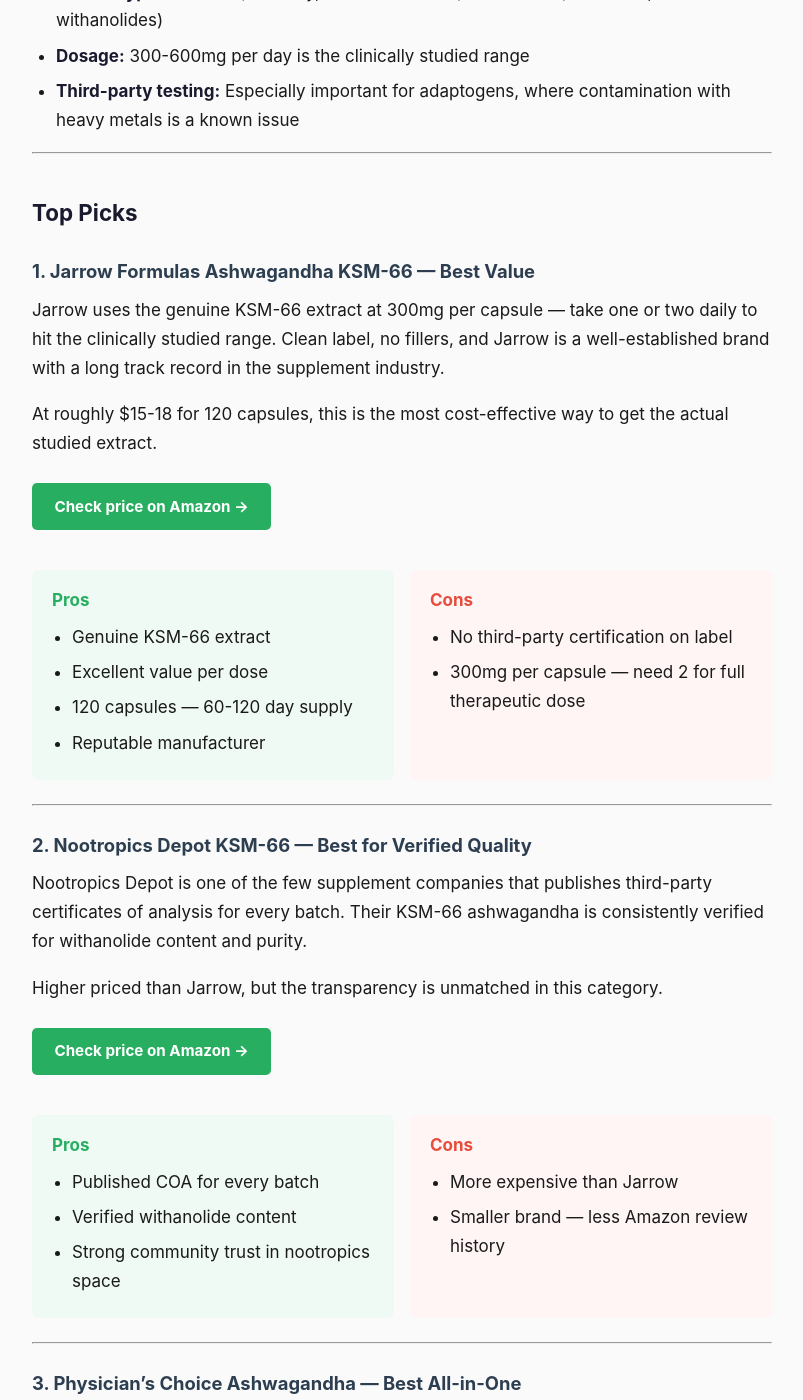
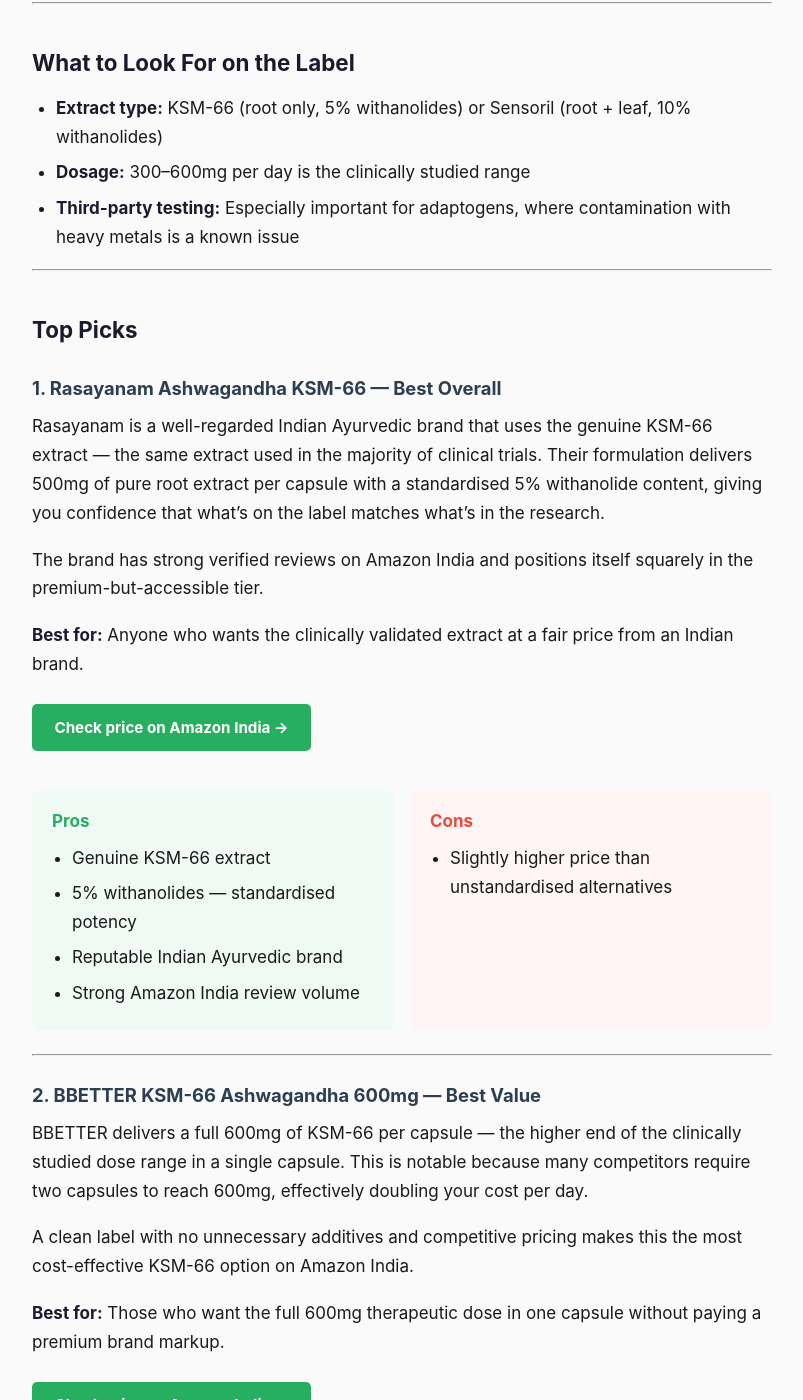
Before and after one commit to navingettu-ship-it/navingettu-ship-it.github.io, a Jekyll site: the page built from _posts/2026-03-18-ashwagandha-review.md, in a window 1280 px wide and 1400 px high, scrolled down 1328 px. Shown: the whole window, without its empty margins (238-1041 px from the left). Built offline with Jekyll 4.4.1, drawn with Linux system fonts in a browser that asks for light colours; some of the changed text lies outside the part shown.

Commit message:
Rewrite all posts for Amazon.in with ngdailyhealth-21 tag and India-available products

```diff
--- a/_posts/2026-03-18-ashwagandha-review.md
+++ b/_posts/2026-03-18-ashwagandha-review.md
@@ -1,7 +1,7 @@
 ---
 layout: post
-title: "Best Ashwagandha Supplements 2026: What the Research Actually Says"
-description: "Ashwagandha is one of the most studied adaptogens for stress, sleep, and testosterone. Here's what the evidence supports — and which supplements use the right extract."
+title: "Best Ashwagandha Supplements in India 2026: What the Research Actually Says"
+description: "Ashwagandha is one of the most studied adaptogens for stress, sleep, and testosterone. Here's what the evidence supports — and which supplements available in India use the right extract."
 date: 2026-03-18
 categories: [supplements]
 tags: [ashwagandha, stress, adaptogens, sleep, testosterone]
@@ -9,9 +9,9 @@ tags: [ashwagandha, stress, adaptogens, sleep, testosterone]
 
 Ashwagandha has gone from obscure Ayurvedic herb to one of the best-selling supplements in the world — and for once, the popularity is backed by real research. Multiple peer-reviewed studies have demonstrated meaningful reductions in cortisol, improvements in sleep quality, and modest gains in strength and testosterone in men.
 
-The problem isn't the herb. It's that most products on the market use cheap root powder with no standardisation — meaning you have no idea how much of the active compounds (withanolides) you're actually getting.
+India is actually at an advantage here: ashwagandha is native to the subcontinent, and several Indian brands have built formulations around the clinically validated extracts used in the research. The problem is that many cheaper products use unstandardised root powder — meaning you have no idea how much of the active compounds (withanolides) you're actually getting.
 
-Here's what the evidence supports, and which products actually deliver it.
+Here's what the evidence supports, and which products available on Amazon India actually deliver it.
 
 ---
 
@@ -32,103 +32,120 @@ The clinical evidence for ashwagandha is stronger than most supplements. Key fin
 ## What to Look For on the Label
 
 - **Extract type:** KSM-66 (root only, 5% withanolides) or Sensoril (root + leaf, 10% withanolides)
-- **Dosage:** 300-600mg per day is the clinically studied range
+- **Dosage:** 300–600mg per day is the clinically studied range
 - **Third-party testing:** Especially important for adaptogens, where contamination with heavy metals is a known issue
 
 ---
 
 ## Top Picks
 
-### 1. Jarrow Formulas Ashwagandha KSM-66 — Best Value
+### 1. Rasayanam Ashwagandha KSM-66 — Best Overall
 
-Jarrow uses the genuine KSM-66 extract at 300mg per capsule — take one or two daily to hit the clinically studied range. Clean label, no fillers, and Jarrow is a well-established brand with a long track record in the supplement industry.
+Rasayanam is a well-regarded Indian Ayurvedic brand that uses the genuine KSM-66 extract — the same extract used in the majority of clinical trials. Their formulation delivers 500mg of pure root extract per capsule with a standardised 5% withanolide content, giving you confidence that what's on the label matches what's in the research.
 
-At roughly $15-18 for 120 capsules, this is the most cost-effective way to get the actual studied extract.
+The brand has strong verified reviews on Amazon India and positions itself squarely in the premium-but-accessible tier.
 
-<a href="https://www.amazon.com/dp/B01BMYXF18?tag=ngdailyhealth-20" class="buy-btn" rel="nofollow sponsored" target="_blank">Check price on Amazon →</a>
+**Best for:** Anyone who wants the clinically validated extract at a fair price from an Indian brand.
+
+<a href="https://www.amazon.in/dp/B0983S9XDM?tag=ngdailyhealth-21" class="buy-btn" rel="nofollow sponsored" target="_blank">Check price on Amazon India →</a>
 
 <div class="pros-cons">
   <div class="pros">
     <h4>Pros</h4>
     <ul>
       <li>Genuine KSM-66 extract</li>
-      <li>Excellent value per dose</li>
-      <li>120 capsules — 60-120 day supply</li>
-      <li>Reputable manufacturer</li>
+      <li>5% withanolides — standardised potency</li>
+      <li>Reputable Indian Ayurvedic brand</li>
+      <li>Strong Amazon India review volume</li>
     </ul>
   </div>
   <div class="cons">
     <h4>Cons</h4>
     <ul>
-      <li>No third-party certification on label</li>
-      <li>300mg per capsule — need 2 for full therapeutic dose</li>
+      <li>Slightly higher price than unstandardised alternatives</li>
     </ul>
   </div>
 </div>
 
 ---
 
-### 2. Nootropics Depot KSM-66 — Best for Verified Quality
+### 2. BBETTER KSM-66 Ashwagandha 600mg — Best Value
 
-Nootropics Depot is one of the few supplement companies that publishes third-party certificates of analysis for every batch. Their KSM-66 ashwagandha is consistently verified for withanolide content and purity.
+BBETTER delivers a full 600mg of KSM-66 per capsule — the higher end of the clinically studied dose range in a single capsule. This is notable because many competitors require two capsules to reach 600mg, effectively doubling your cost per day.
 
-Higher priced than Jarrow, but the transparency is unmatched in this category.
+A clean label with no unnecessary additives and competitive pricing makes this the most cost-effective KSM-66 option on Amazon India.
 
-<a href="https://www.amazon.com/dp/B07PHXQ9SN?tag=ngdailyhealth-20" class="buy-btn" rel="nofollow sponsored" target="_blank">Check price on Amazon →</a>
+**Best for:** Those who want the full 600mg therapeutic dose in one capsule without paying a premium brand markup.
+
+<a href="https://www.amazon.in/dp/B09D7KGYK2?tag=ngdailyhealth-21" class="buy-btn" rel="nofollow sponsored" target="_blank">Check price on Amazon India →</a>
 
 <div class="pros-cons">
   <div class="pros">
     <h4>Pros</h4>
     <ul>
-      <li>Published COA for every batch</li>
-      <li>Verified withanolide content</li>
-      <li>Strong community trust in nootropics space</li>
+      <li>600mg KSM-66 per capsule — full dose in one</li>
+      <li>Best price-per-mg of KSM-66 in this category</li>
+      <li>Clean label</li>
     </ul>
   </div>
   <div class="cons">
     <h4>Cons</h4>
     <ul>
-      <li>More expensive than Jarrow</li>
-      <li>Smaller brand — less Amazon review history</li>
+      <li>Smaller brand — fewer reviews than Rasayanam</li>
     </ul>
   </div>
 </div>
 
 ---
 
-### 3. Physician's Choice Ashwagandha — Best All-in-One
+### 3. TrueBasics Ashwagandha — Best for Beginners
 
-Physician's Choice combines 1950mg of ashwagandha root powder with black pepper extract (BioPerine) for enhanced absorption. It's a higher raw dose than KSM-66 alternatives, though without the standardised withanolide guarantee.
+TrueBasics is backed by HealthKart, one of India's most established nutrition companies. Their ashwagandha uses clinically researched KSM-66 and is widely available across India, both online and in stores. The brand recognition and accessibility make it a low-risk first choice for someone new to ashwagandha supplementation.
 
-A good option if you respond better to whole-root preparations.
+**Best for:** First-time users who want a familiar, widely available brand with easy access to customer support.
 
-<a href="https://www.amazon.com/dp/B07BNVWGBZ?tag=ngdailyhealth-20" class="buy-btn" rel="nofollow sponsored" target="_blank">Check price on Amazon →</a>
+<a href="https://www.amazon.in/dp/B07V3MY9XJ?tag=ngdailyhealth-21" class="buy-btn" rel="nofollow sponsored" target="_blank">Check price on Amazon India →</a>
+
+<div class="pros-cons">
+  <div class="pros">
+    <h4>Pros</h4>
+    <ul>
+      <li>Backed by HealthKart — established Indian nutrition company</li>
+      <li>KSM-66 extract</li>
+      <li>Widely available, easy returns/support</li>
+    </ul>
+  </div>
+  <div class="cons">
+    <h4>Cons</h4>
+    <ul>
+      <li>Slightly pricier than BBETTER for the same extract</li>
+    </ul>
+  </div>
+</div>
 
 ---
 
 ## How Long Does Ashwagandha Take to Work?
 
-This is the most common question — and the most commonly misrepresented. Based on the clinical data:
+- **Stress/cortisol:** Noticeable effect typically at 4–8 weeks of consistent use
+- **Sleep:** Some users report improvement within 1–2 weeks
+- **Strength/testosterone:** 8–12 weeks of combined supplementation and training
 
-- **Stress/cortisol:** Noticeable effect typically at 4-8 weeks of consistent use
-- **Sleep:** Some users report improvement within 1-2 weeks
-- **Strength/testosterone:** 8-12 weeks of combined supplementation and training
-
-Ashwagandha is not an acute supplement. Single-dose effects are minimal. The benefits are cumulative.
+Ashwagandha is not an acute supplement. Single-dose effects are minimal. The benefits are cumulative — consistency matters more than dose timing.
 
 ---
 
 ## Who Should Avoid It
 
 Ashwagandha is generally well-tolerated, but avoid it if:
-- You're pregnant or breastfeeding
+- You are pregnant or breastfeeding
 - You have autoimmune conditions (Hashimoto's, lupus, MS) — it may stimulate immune activity
-- You're on thyroid medication — ashwagandha can modestly increase T3/T4 levels
-- You take sedatives — additive effects possible
+- You are on thyroid medication — ashwagandha can modestly increase T3/T4 levels
+- You take sedatives — additive effects are possible
 
 ---
 
 <div class="verdict">
   <h3>Bottom Line</h3>
-  <p>Ashwagandha works — but only if you use the right extract at the right dose. <strong>KSM-66 at 300-600mg/day</strong> is what the research is built on. Jarrow KSM-66 is the best value entry point. If purity verification matters to you, Nootropics Depot is worth the premium. Skip any product that just lists "ashwagandha root powder" without specifying extract type and withanolide percentage.</p>
+  <p>Ashwagandha works — but only if you use the right extract at the right dose. <strong>KSM-66 at 300–600mg/day</strong> is what the research is built on. <strong>Rasayanam KSM-66</strong> is the best all-round choice for most Indians — credible brand, right extract, right dose. If you want maximum dose per rupee, <strong>BBETTER's 600mg capsule</strong> is the smartest buy. Skip any product that just lists "ashwagandha root powder" without specifying extract type and withanolide percentage.</p>
 </div>
```
Also changed, not shown: _posts/2026-03-16-best-vitamin-d3-supplements.md (+34 -64 lines), _posts/2026-03-17-nordic-naturals-omega-3-review.md (+62 -61 lines), .claude/settings.local.json.
